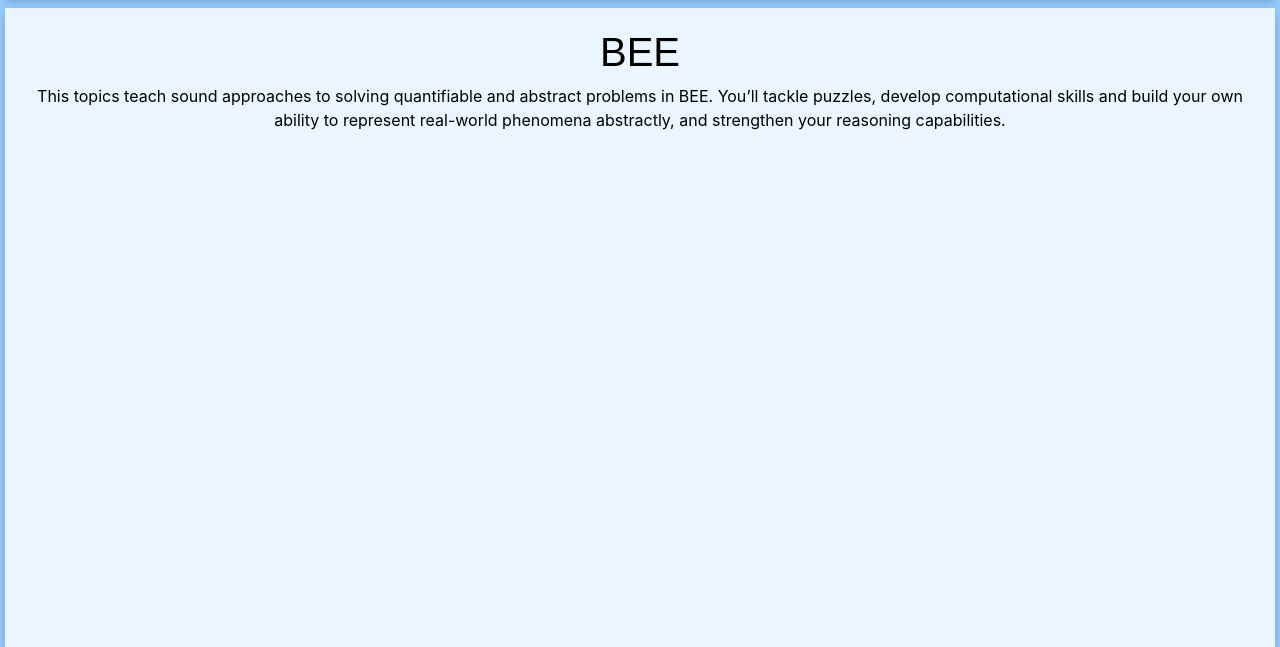
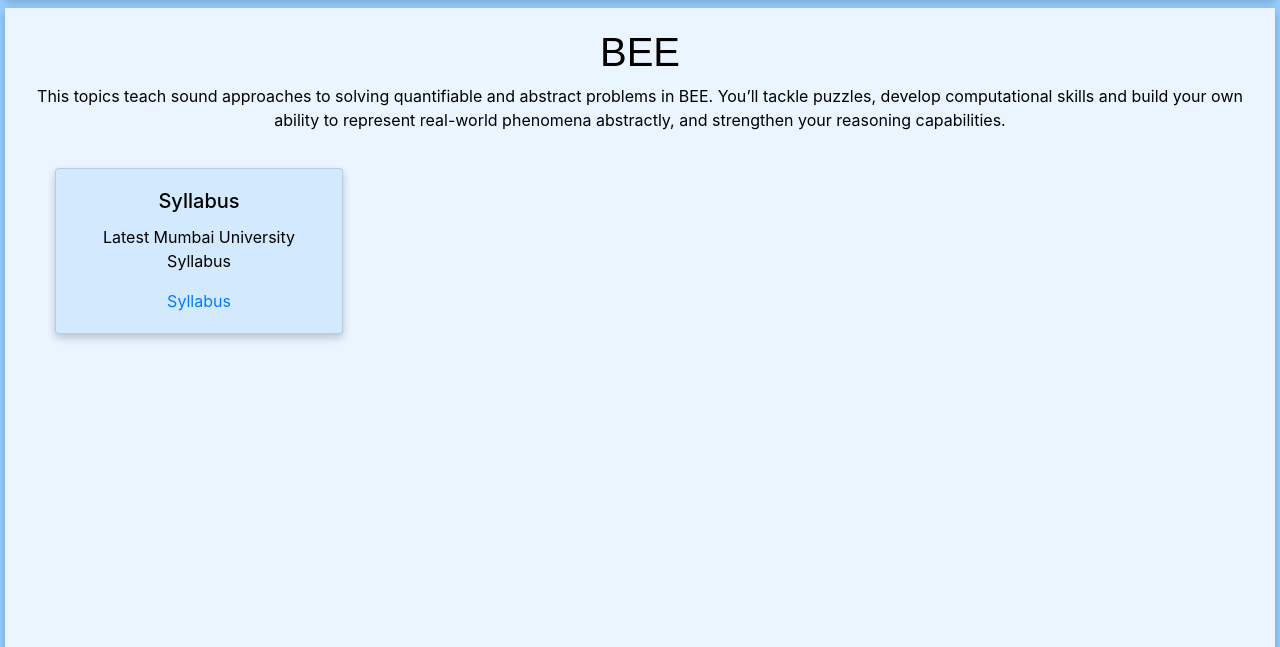
Before and after one commit to Varun-Patkar/Engineering-Sem1-Helper, a Django app: page /subjects_bee in a window 1280 px wide. Shown: the part 517-1164 px from the top of the page. Run offline with Django 3.2, Linux system fonts and the light colour scheme; the visitor is signed in with stand-in values (Sample User, id 1); data that the repository does not hold is empty; some libraries are stand-ins or nearby versions.

Commit message:
added syllabus block

```diff
--- a/templates/subjects/subjects_base.html
+++ b/templates/subjects/subjects_base.html
@@ -97,6 +97,7 @@
           <h1>{{subject}}</h1>
             <p>This topics teach sound approaches to solving quantifiable and abstract problems in {{subject}}. You’ll tackle puzzles, develop computational skills and build your own ability to represent real-world phenomena abstractly, and strengthen your reasoning capabilities.</p>
         </div>
+        {%block syllabus%}{%endblock%}
         <div class="prev-link">
           {%block papers%}{%endblock%}
         </div>
--- a/templates/subjects/subjects_bee.html
+++ b/templates/subjects/subjects_bee.html
@@ -2,6 +2,7 @@
 {%load static%}
 {% static 'Images' as ImageUrl%}
 {%block content%}
+
 {%for pdf in tt%}
 <div class="card" style="width: 16rem;">
     <div class="card-body">
@@ -96,3 +97,12 @@
 {%endif%}
 {%endblock%}
 {%block Image%}url('{{ImageUrl}}/BEE.jpg'){%endblock%}
+{%block syllabus%}
+<div class="card" style="width: 18rem; margin-left:50px;" >
+  <div class="card-body">
+    <h5 class="card-title">Syllabus</h5>
+    <p class="card-text">Latest Mumbai University Syllabus</p>
+    <a href="/media/" class="card-link">Syllabus</a>
+  </div>
+</div>
+{%endblock%}
```
